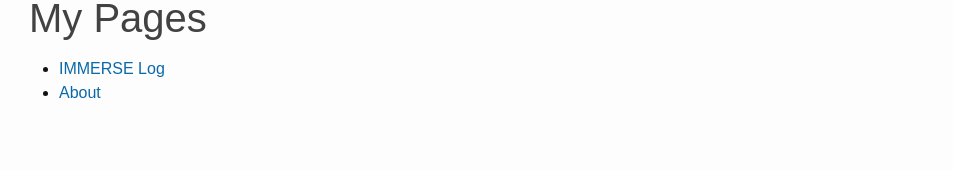
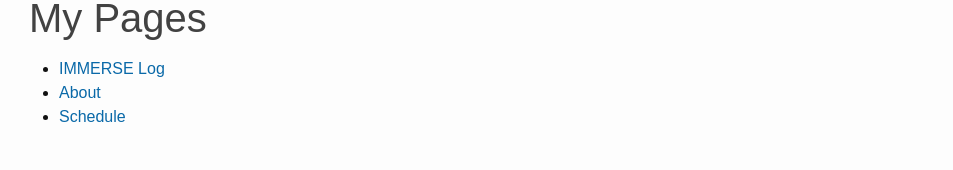
Before and after one commit to jacobdbrown4/jacob_brown, a Jekyll site: the page built from index.md, in a window 1280 px wide. Shown: the part 130-300 px from the top of the page, without its empty margins (56-1009 px from the left). Built offline with Jekyll 4.4.1, drawn with Linux system fonts in a browser that asks for light colours.

Commit message:
I think i put the schedule up now

```diff
--- a/index.md
+++ b/index.md
@@ -5,3 +5,4 @@ title: My Pages
 
   * [IMMERSE Log]({{ site.baseurl }}{% link _pages/log.md %})
   * [About]({{ site.baseurl }}{% link _pages/about.md %})
+  * [Schedule]({{ site.baseurl }}{% link _pages/schedule.md %})
```
